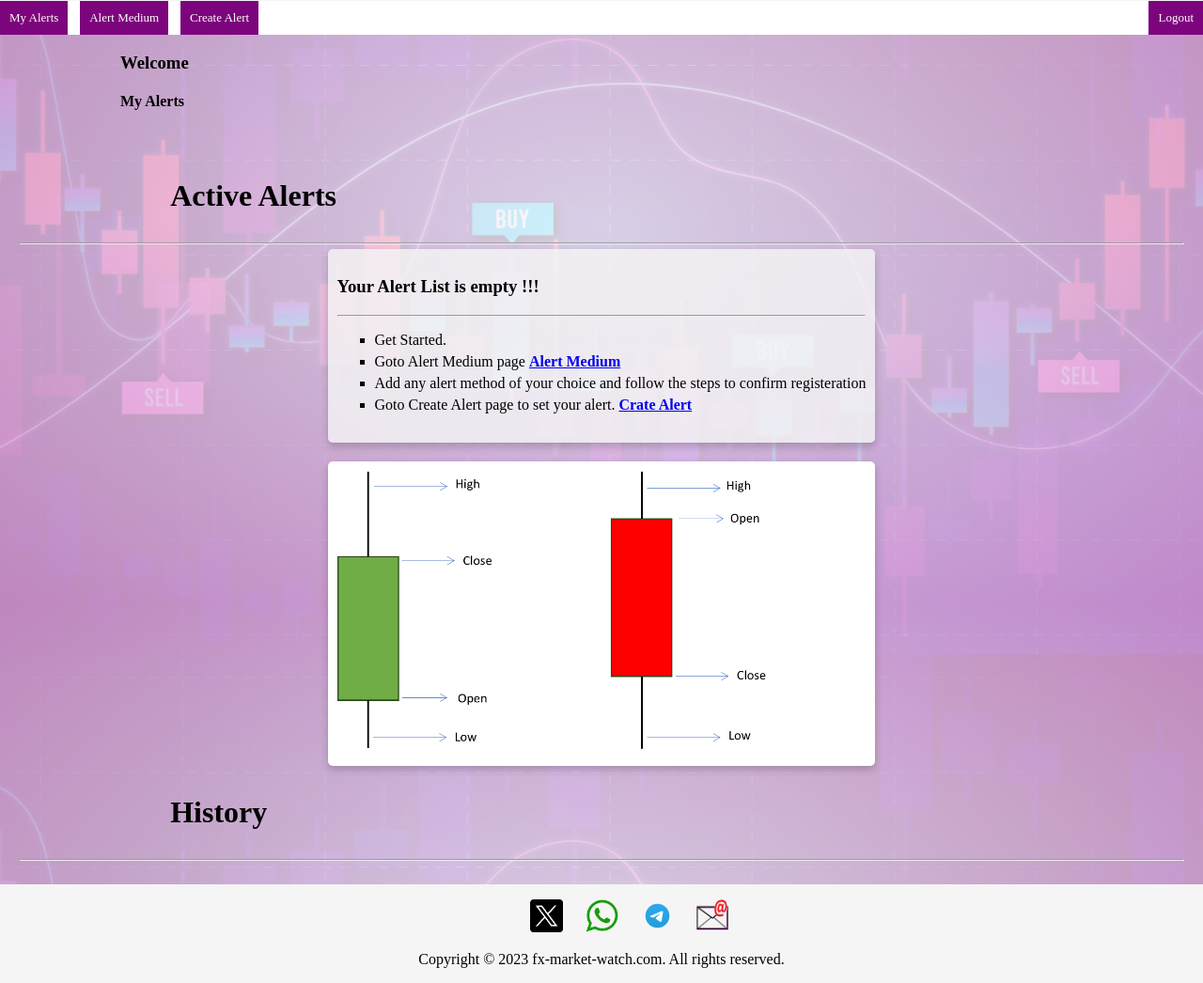
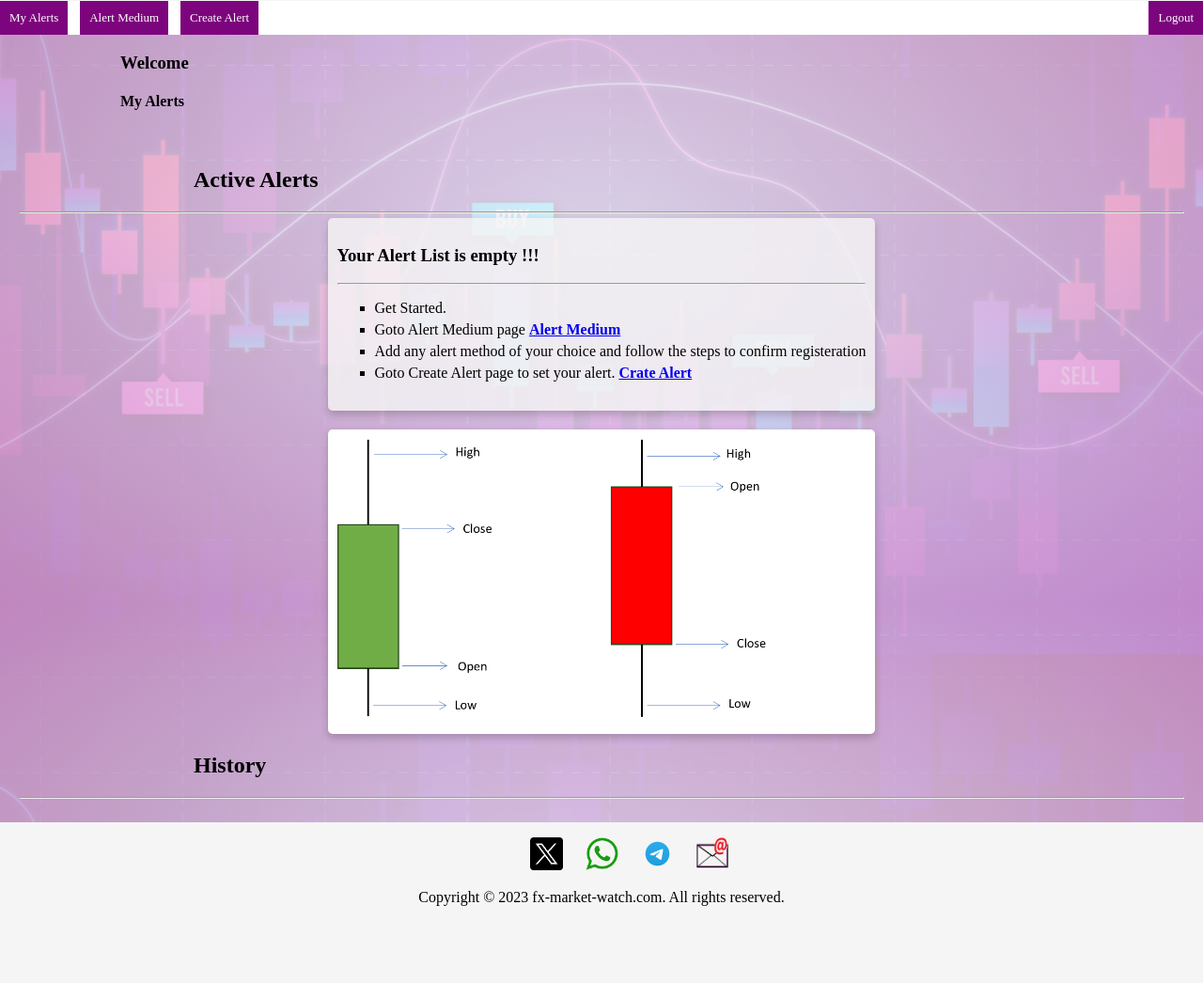
Before and after one commit to georgeeset/fx-price-watch, a Django app: template fx_market_watch/templates/user_page.html in a window 1280 px wide. Shown: the part 157-1203 px from the top of the page at 94% size. After the commit the page ends 1121 px from the top, so only its background shows below. Run offline with Django 4.2, Linux system fonts and the light colour scheme; the template is opened without the code that fills it, so the values that code supplies are empty.

Commit message:
html files and page alignment done

```diff
--- a/fx_market_watch/templates/base.html
+++ b/fx_market_watch/templates/base.html
@@ -10,7 +10,7 @@
     <link rel="stylesheet" href="{% static "styles/style.css" %}">
     <link rel="stylesheet"  type="text/css" href="{% static "styles/index.css" %}">
     <link rel="stylesheet"  type="text/css" href="{% static "styles/form_style.css" %}">
-    <link rel="stylesheet"  type="text/css" href="{% static "styles/alert_tag.css" %}">
+    <link rel="stylesheet"  type="text/css" href="{% static "styles/alert_card.css" %}">
     <link rel="stylesheet"  type="text/css" href="{% static "styles/modal_dialog.css" %}">
     <link rel="stylesheet"  type="text/css" href="{% static "styles/alert_medium_style.css" %}">
 
--- a/fx_market_watch/templates/create_alert_page.html
+++ b/fx_market_watch/templates/create_alert_page.html
@@ -5,8 +5,8 @@
 {% include 'partials/_header.html' %}
 {% include 'partials/_navbar.html' %}
 
-<div class="cardInfo">
-    <h1>Crate Alert</h1>
+<div class="sectionTitle">
+    <h2>Crate Alert</h2>
 </div>
 <div class='centerForm'>
 <form method='post'>
--- a/fx_market_watch/templates/partials/_header.html
+++ b/fx_market_watch/templates/partials/_header.html
@@ -1,7 +1,7 @@
 {% load static %}
 <div class="banner-head">
   <div class="pageLogo">
-    <a href="#"><img src="{% static "../static/styles/imgs/fxmw.png" %}"alt="fxmarketwatch logo" height=90px></a>
+    <a href="/"><img src="{% static "../static/styles/imgs/fxmw.png" %}"alt="fxmarketwatch logo" height=90px></a>
   </div>
   <div class="textHolder">
     <div class="banner">
--- a/fx_market_watch/templates/user_page.html
+++ b/fx_market_watch/templates/user_page.html
@@ -12,8 +12,8 @@
 <div>
     <div class="allAlerts">
 
-        <div class="cardInfo">
-            <h1>Active Alerts</h1>
+        <div class="sectionTitle">
+            <h2>Active Alerts</h2>
         </div>
         <hr>
         <div class="alertsGroup">
@@ -73,8 +73,8 @@
             {% endif %}
 
         </div>
-        <div class="cardInfo">
-            <h1>History</h1>
+        <div class="sectionTitle">
+            <h2>History</h2>
           </div>
           <hr>
         <div class="alertsGroup">
--- a/fxmktwatch/views.py
+++ b/fxmktwatch/views.py
@@ -54,6 +54,7 @@ def home(request):
         return redirect('/user')
 
     return render(request, 'index.html', {'signupform': signup_form, 'loginform': login_form, 'login_error_message': login_message})
+
 
 def userPage(request):
     if not request.user.is_authenticated:
--- a/static/styles/alert_tag.css
+++ b/static/styles/alert_card.css
@@ -16,11 +16,11 @@
 
 .card:hover {
     background-color: whitesmoke;
+    cursor: pointer;
 }
 
 .cardInfo {
     padding: 10px;
-    padding-left: 13%;
 }
 
 .cardTitle {
@@ -34,4 +34,4 @@
     background-color: rgb(0, 0, 0, 0.5);
     padding: 10px;
     justify-content: space-between;
-  }
+}
--- a/static/styles/form_style.css
+++ b/static/styles/form_style.css
@@ -26,10 +26,10 @@
 }
 
 input[type=submit] {
-    background-color: #509edd;
+    background-color: #7a1075;
     border: none;
     color: white;
-    padding: 15px;
+    padding: 10px;
     text-decoration: none;
     margin-top:10px;
     cursor: pointer;
```
Also changed, not shown: static/styles/style.css (line endings or trailing spaces).
